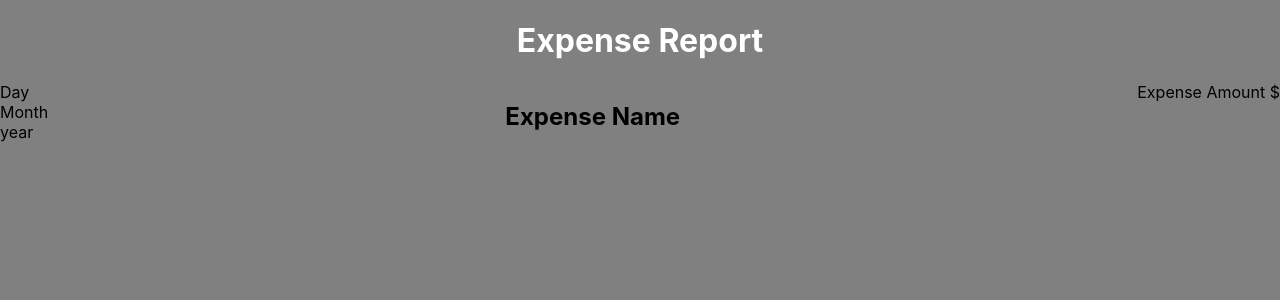
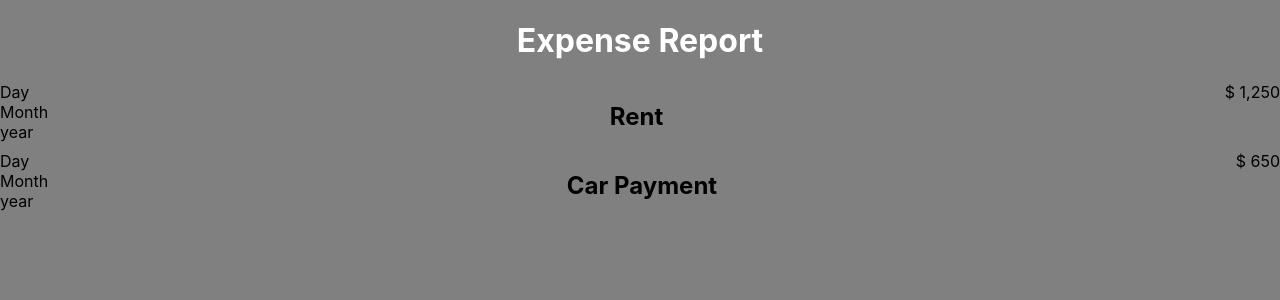
Before and after one commit to rpliszka1987/expense-report, a React (Create React App) app: page / in a window 1280 px wide. Shown: the top 300 px of the page. Built offline with nearby package versions, Linux system fonts and the light colour scheme.

Commit message:
Added to display expenses for temporary expenses on the home page

```diff
--- a/src/App.js
+++ b/src/App.js
@@ -2,12 +2,35 @@ import "./App.css";
 import ExpenseItem from "./components/ExpenseItem";
 
 function App() {
+  const expenses = [
+    {
+      id: "01",
+      expenseName: "Rent",
+      date: "March 1st 2022",
+      amount: "1,250",
+    },
+    {
+      id: "02",
+      expenseName: "Car Payment",
+      date: "March 1st 2022",
+      amount: "650",
+    },
+  ];
   return (
     <div>
       <div className="homepage-header">
         <h1>Expense Report</h1>
       </div>
-      <ExpenseItem />
+      <ExpenseItem
+        name={expenses[0].expenseName}
+        date={expenses[0].date}
+        amount={expenses[0].amount}
+      />
+      <ExpenseItem
+        name={expenses[1].expenseName}
+        date={expenses[1].date}
+        amount={expenses[1].amount}
+      />
     </div>
   );
 }
--- a/src/components/ExpenseItem.js
+++ b/src/components/ExpenseItem.js
@@ -1,6 +1,6 @@
 import "./ExpenseItem.css";
 
-function ExpenseItem() {
+function ExpenseItem(props) {
   return (
     <div className="expense-item">
       <div>
@@ -9,9 +9,9 @@ function ExpenseItem() {
         <div>year</div>
       </div>
       <div>
-        <h2>Expense Name</h2>
+        <h2>{props.name}</h2>
       </div>
-      <div>Expense Amount $</div>
+      <div>$ {props.amount}</div>
     </div>
   );
 }
```
